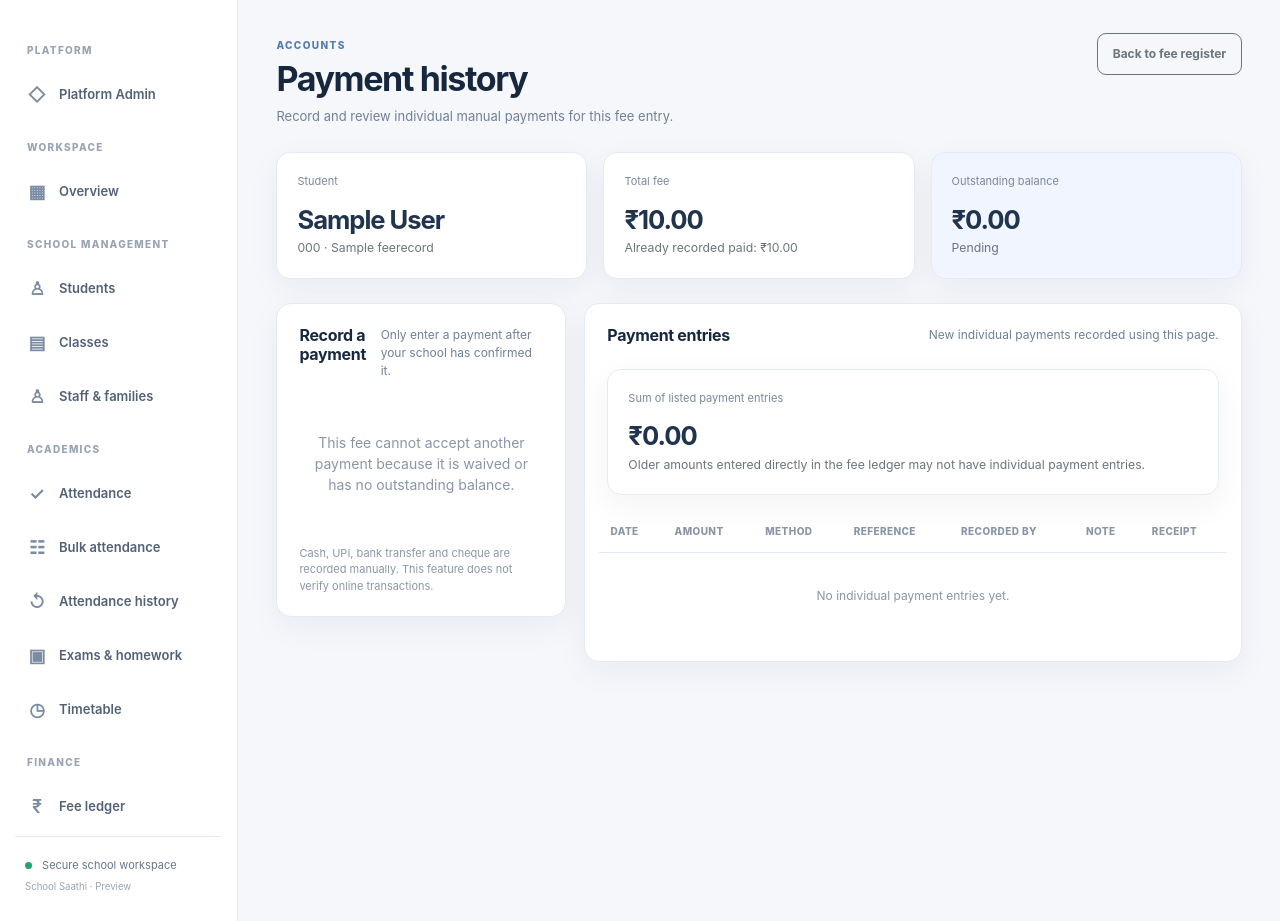
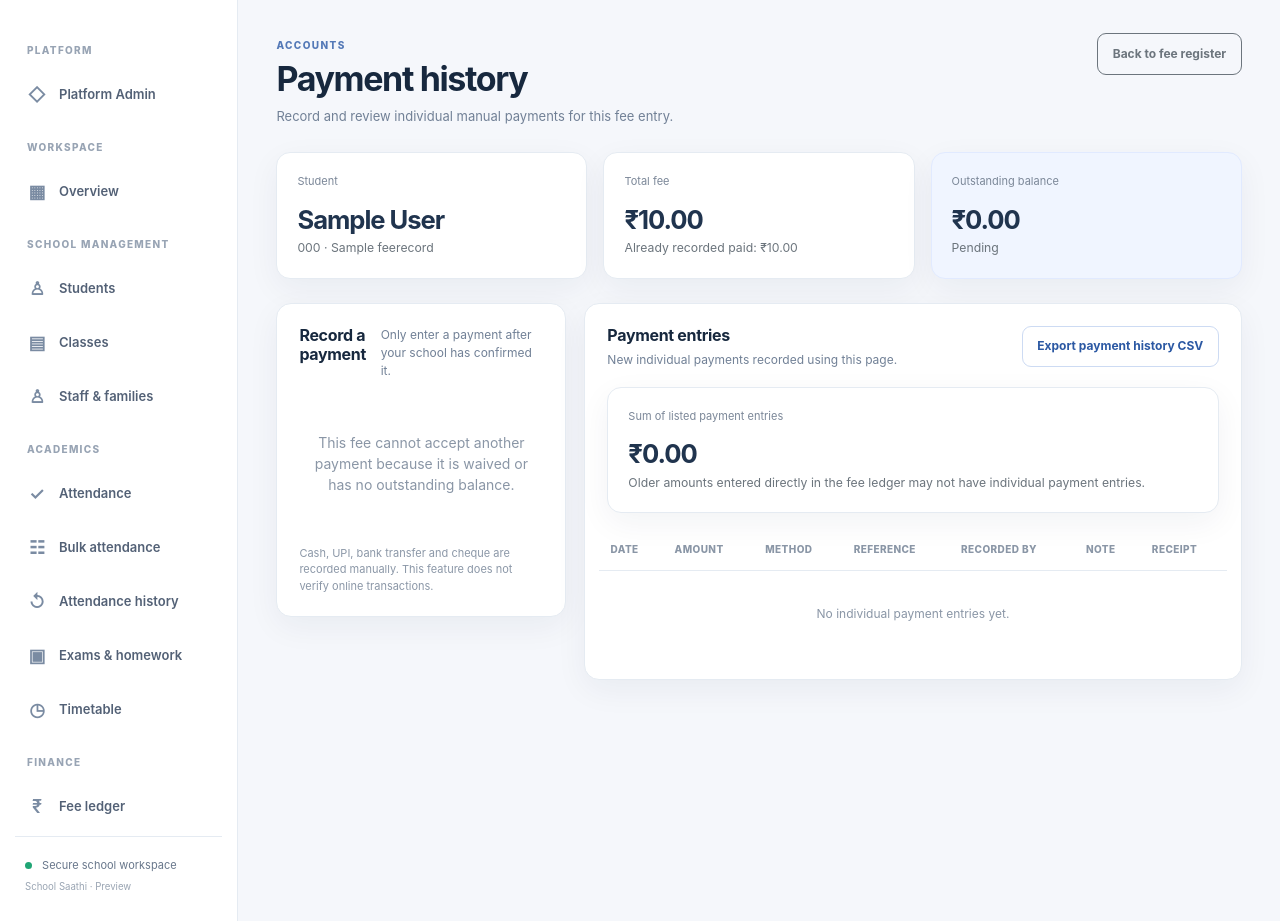
Before and after one commit to pk8873/My_school, a Django app: page /fees/1/payments/ in a window 1280 px wide. Shown: the part 77-998 px from the top of the page. Run offline with Django 5.2, Linux system fonts and the light colour scheme; a user stored in the database is signed in; tables that the repository leaves empty hold one stand-in row (values such as "Sample post").

Commit message:
feat: add fee payment CSV export link

```diff
--- a/templates/schools/fee_payment_history.html
+++ b/templates/schools/fee_payment_history.html
@@ -16,7 +16,7 @@
 <form method="post">{% csrf_token %}<input type="hidden" name="school" value="{{ membership.school_id }}">{{ form.as_p }}<button class="btn btn-primary w-100" type="submit">Record manual payment</button></form>
 {% endif %}
 <p class="form-note">Cash, UPI, bank transfer and cheque are recorded manually. This feature does not verify online transactions.</p></section>
-<section class="panel panel-wide"><div class="panel-heading"><h2>Payment entries</h2><p>New individual payments recorded using this page.</p></div>
+<section class="panel panel-wide"><div class="panel-heading d-flex flex-wrap justify-content-between align-items-start gap-2"><div><h2>Payment entries</h2><p>New individual payments recorded using this page.</p></div><a class="btn btn-outline-primary btn-sm" href="{% url 'export_csv' 'fee-payments' %}?school={{ membership.school_id }}&amp;fee_id={{ fee.pk }}">Export payment history CSV</a></div>
 <div class="metric-card mb-3"><span>Sum of listed payment entries</span><strong>₹{{ recorded_payment_total|floatformat:2 }}</strong><div class="small text-secondary">Older amounts entered directly in the fee ledger may not have individual payment entries.</div></div>
 <div class="table-responsive"><table class="table table-hover align-middle"><thead><tr><th>Date</th><th>Amount</th><th>Method</th><th>Reference</th><th>Recorded by</th><th>Note</th><th>Receipt</th></tr></thead><tbody>
 {% for payment in payments %}<tr><td>{{ payment.payment_date|date:"d M Y" }}</td><td>₹{{ payment.amount|floatformat:2 }}</td><td>{{ payment.get_method_display }}</td><td>{{ payment.reference|default:"—" }}</td><td>{{ payment.recorded_by.get_username|default:"—" }}</td><td>{{ payment.note|default:"—" }}</td><td><a class="btn btn-sm btn-outline-primary" href="{% url 'fee_payment_receipt_pdf' payment.pk %}?school={{ membership.school_id }}">PDF receipt</a></td></tr>{% empty %}<tr><td colspan="7" class="empty-state">No individual payment entries yet.</td></tr>{% endfor %}
```
